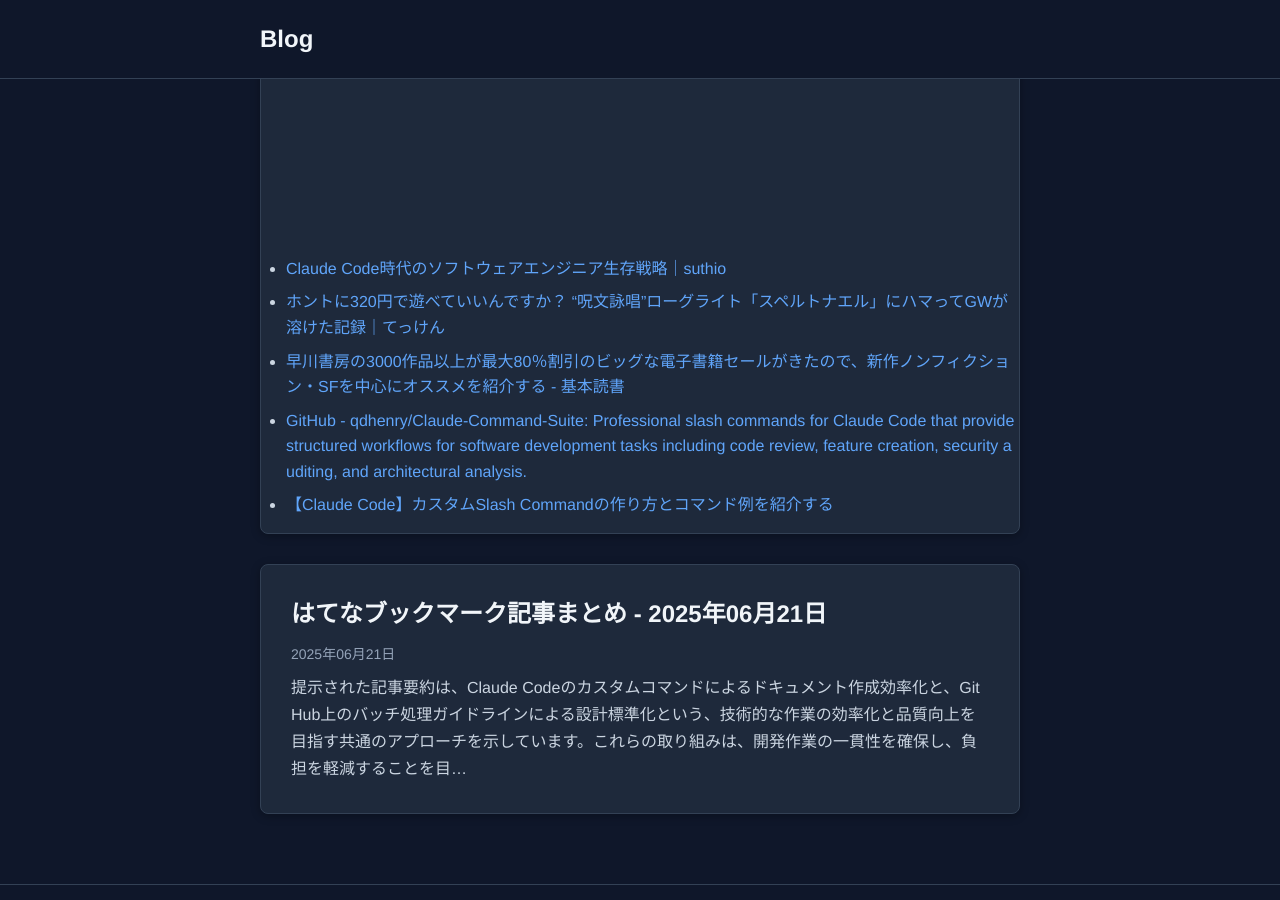
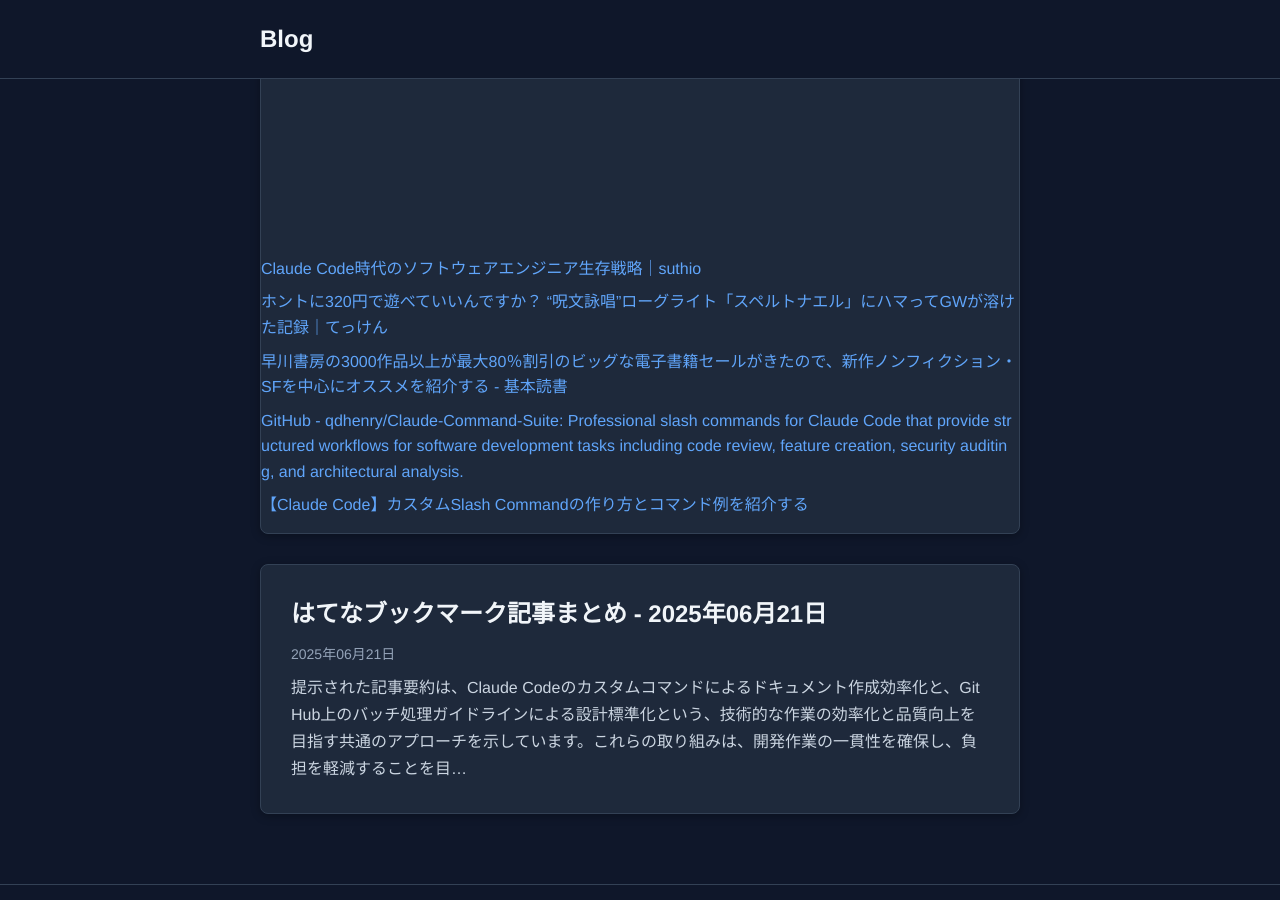
Before and after one commit to 6uclz1/claude-code-blog-site, a Jekyll site: the page built from index.html, in a window 1280 px wide and 900 px high, scrolled down 340 px. Built offline with Jekyll 4.4.1, drawn with Linux system fonts in a browser that asks for light colours; the list of posts is cut into pages by our own code.

Commit message:
excerptのリスト表示のずれを修正
- list-styleをnoneに設定してdefaultのマークを除去
- padding-leftを0に設定してインデントを統一
- リストアイテムの表示を整理して見やすさを向上

🤖 Generated with [Claude Code](https://claude.ai/code)

Co-Authored-By: Claude <noreply@anthropic.com>

```diff
--- a/assets/css/style.css
+++ b/assets/css/style.css
@@ -103,14 +103,14 @@ main {
 
 .post-excerpt ul, .post-excerpt ol {
   margin: 15px 0;
-  padding-left: 25px;
-  list-style-type: disc;
+  padding-left: 0;
+  list-style: none;
 }
 
 .post-excerpt li {
-  display: list-item;
   margin-bottom: 8px;
   line-height: 1.6;
+  padding-left: 0;
 }
 
 .post-excerpt a {
```
